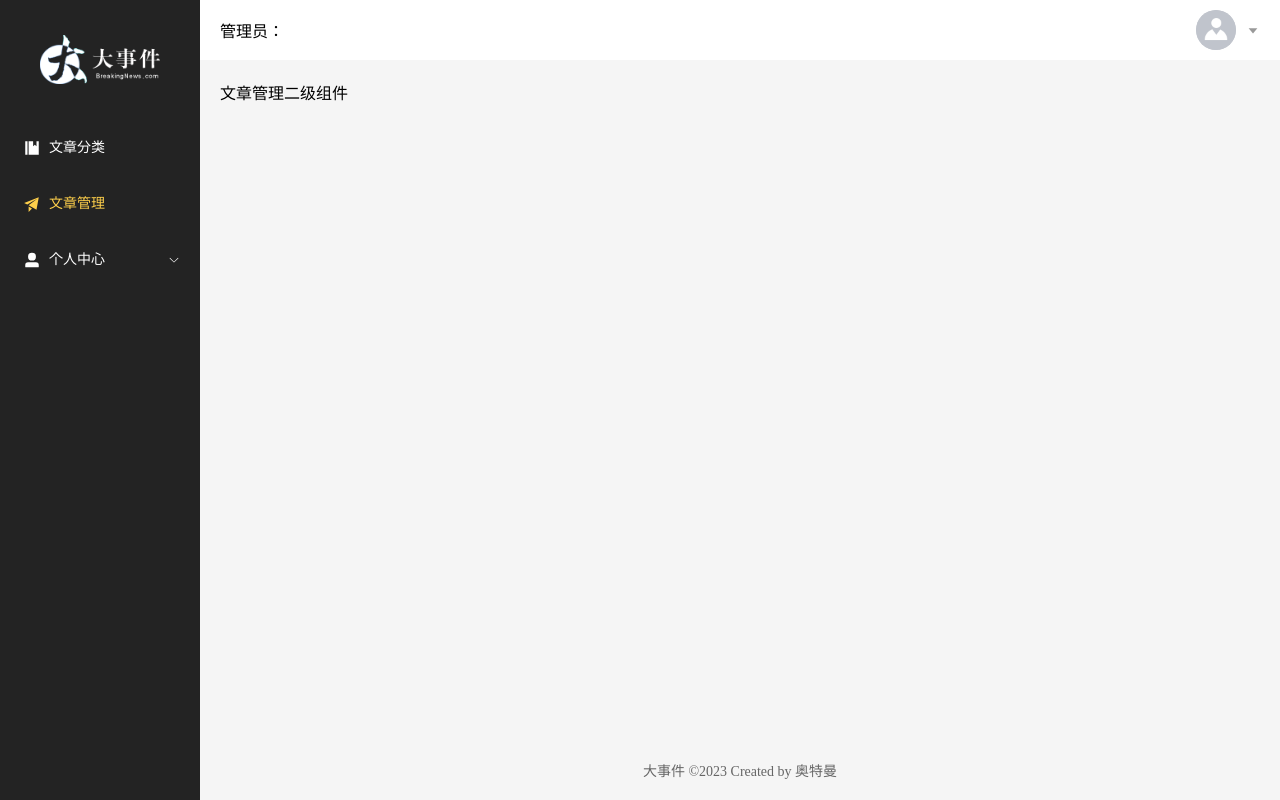
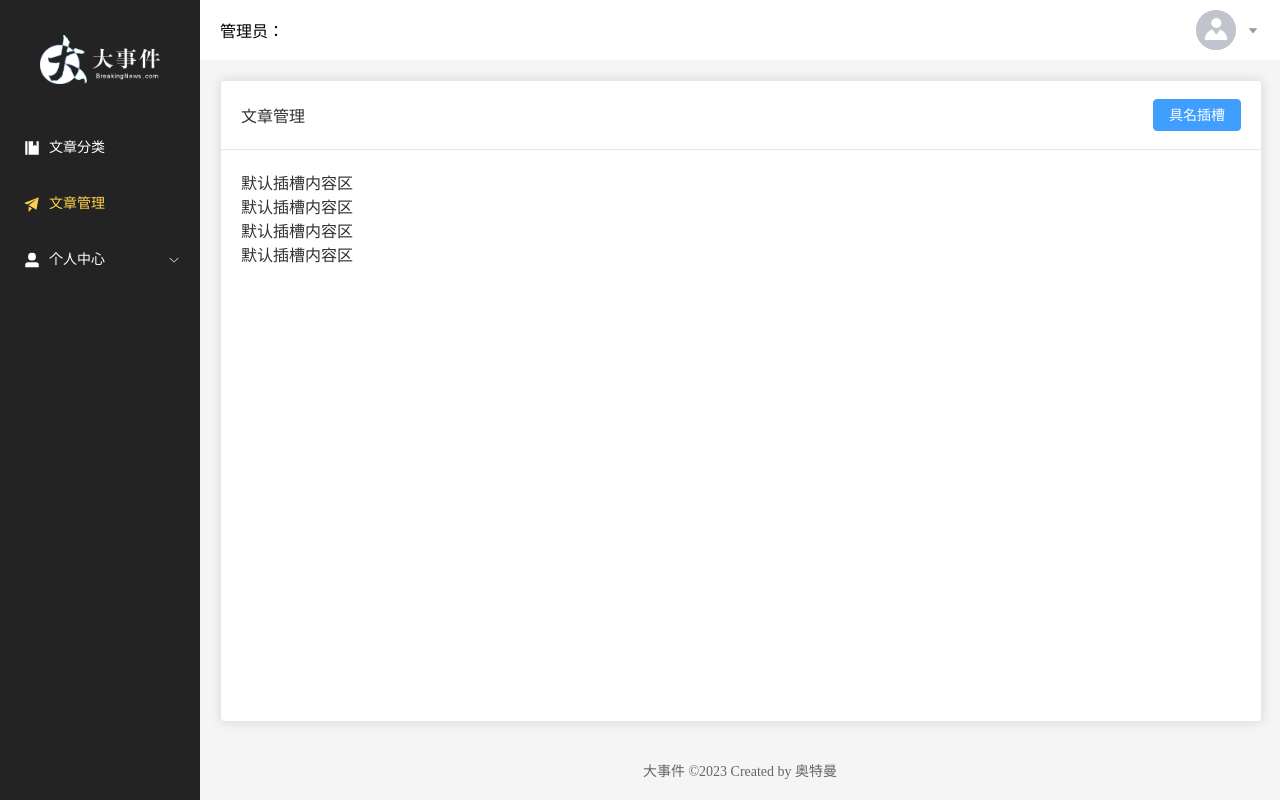
Before and after one commit to Elysiawain/bigEvent, a Vue app: page /article/manage in a window 1280 px wide. Built offline with nearby package versions, Linux system fonts and the light colour scheme; no server answers; sample sign-in values are in the browser's storage.

Commit message:
封装了pageContainer来实现文章页面布局

```diff
--- a/src/components/TestDome.vue
+++ /dev/null
@@ -1,5 +0,0 @@
-<template>
-    <div>
-        我是测试组件
-    </div>
-</template>
--- /dev/null
+++ b/src/components/pageContainer.vue
@@ -0,0 +1,43 @@
+// 封装页面布局组件
+<script setup>
+defineProps({
+  // 页面标题
+  title: {
+    required: true,
+    type: String
+  }
+})
+</script>
+<template>
+  <el-card class="box-card">
+    <template #header>
+      <div class="card-header">
+        <span>{{ title }}</span>
+        <!-- 设置具名插槽 -->
+        <slot name="extra"></slot>
+      </div>
+    </template>
+    <slot></slot>
+  </el-card>
+</template>
+
+<style lang="scss" scoped>
+.card-header {
+  display: flex;
+  justify-content: space-between;
+  align-items: center;
+}
+
+.text {
+  font-size: 14px;
+}
+
+.item {
+  margin-bottom: 18px;
+}
+
+.box-card {
+  width: 100%;
+  min-height: 100%;
+}
+</style>
--- a/src/views/article/ArticleChannel.vue
+++ b/src/views/article/ArticleChannel.vue
@@ -1,3 +1,14 @@
 <template>
-    <div>文章频道二级组件</div>
+    <page-container title="文章分类">
+        <template #extra>
+            <el-button type="primary">分类编辑</el-button>
+        </template>
+        <div v-for="item in 4" :key="item" class="slotContent"> 默认插槽内容区</div>
+    </page-container>
 </template>
+
+<style lang="scss" scoped>
+.slotContent {
+    margin-bottom: 20px;
+}
+</style>
--- a/src/views/article/ArticleManage.vue
+++ b/src/views/article/ArticleManage.vue
@@ -1,3 +1,10 @@
 <template>
-    <div>文章管理二级组件</div>
+    <page-container title="文章管理">
+        <template #extra>
+            <el-button type="primary">具名插槽</el-button>
+        </template>
+        <div v-for="item in 4" :key="item"> 默认插槽内容区</div>
+    </page-container>
 </template>
+
+<style lang="scss" scoped></style>
```
